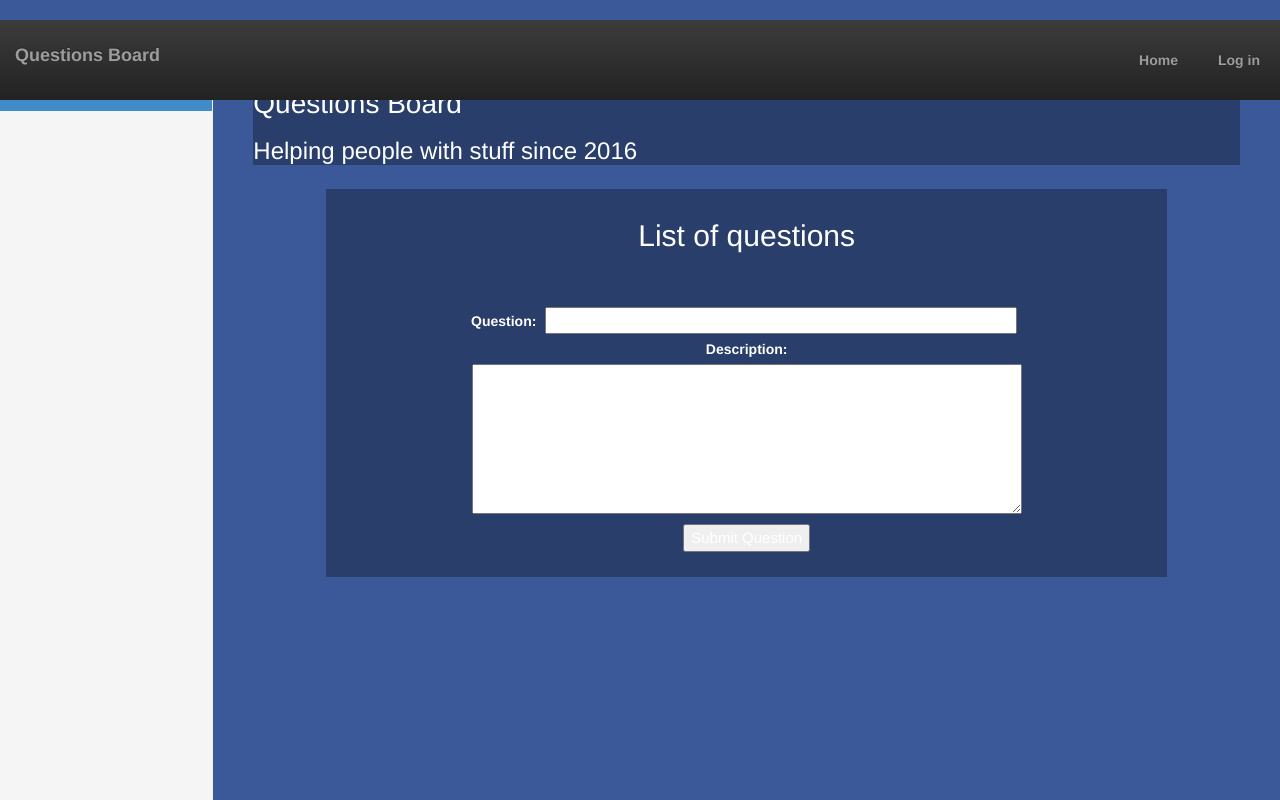
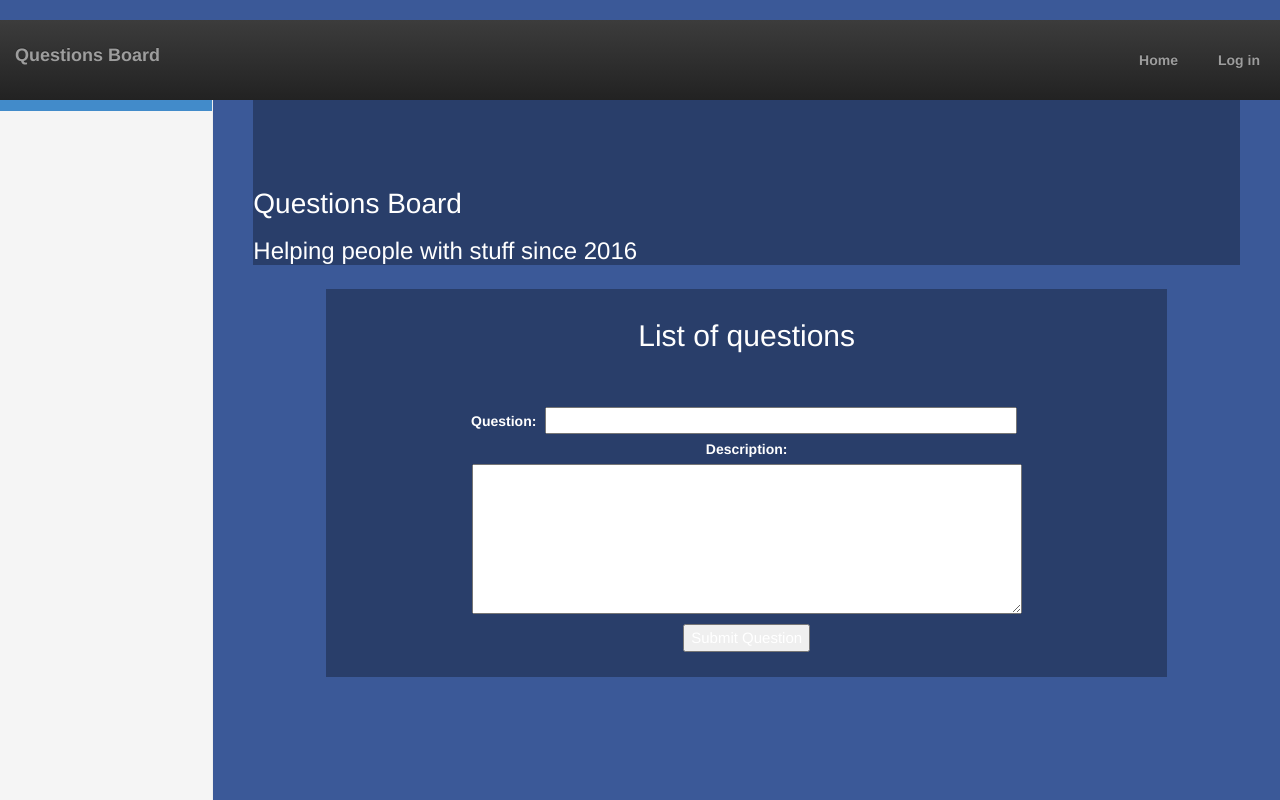
Before and after one commit to TIY-c6-questionbox/question-box, a Django app: page / in a window 1280 px wide. Run offline with Django 3.2, Linux system fonts and the light colour scheme; some libraries are stand-ins or nearby versions.

Commit message:
Updated spacing

```diff
--- a/questionboard/static/css/style.css
+++ b/questionboard/static/css/style.css
@@ -13,6 +13,10 @@
 body {
     font-family: 'Helvetica', sans-serif;
     height: 100%;
+}
+
+header {
+    padding-top: 100px;
 }
 
 .push {
```
